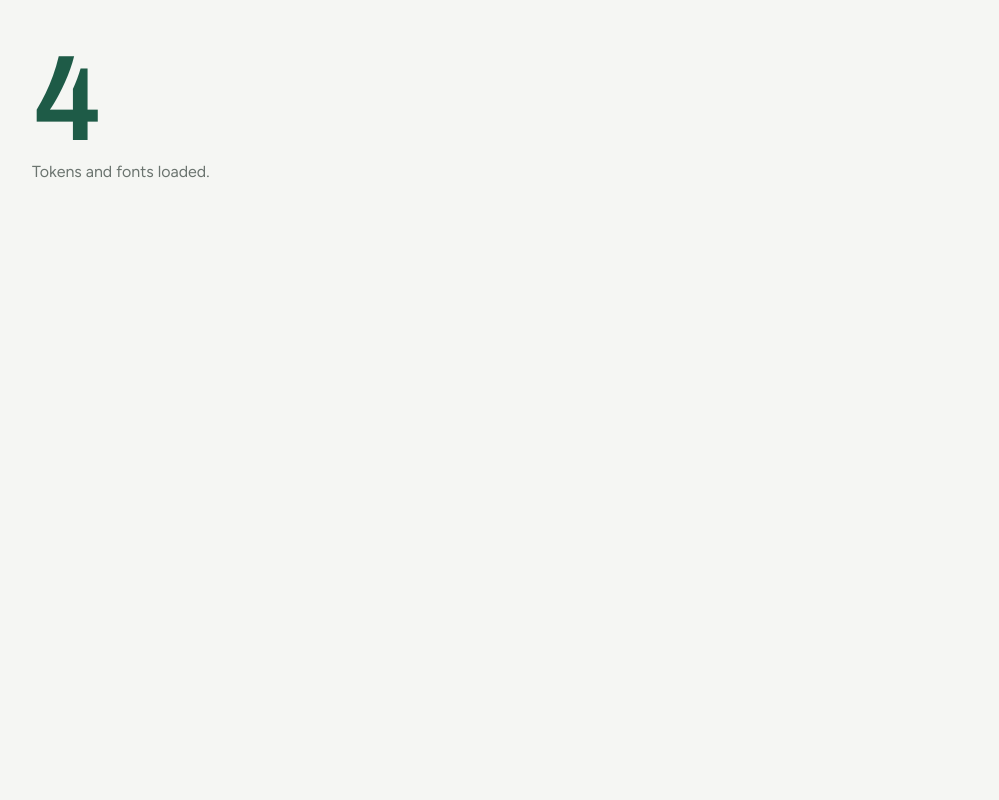
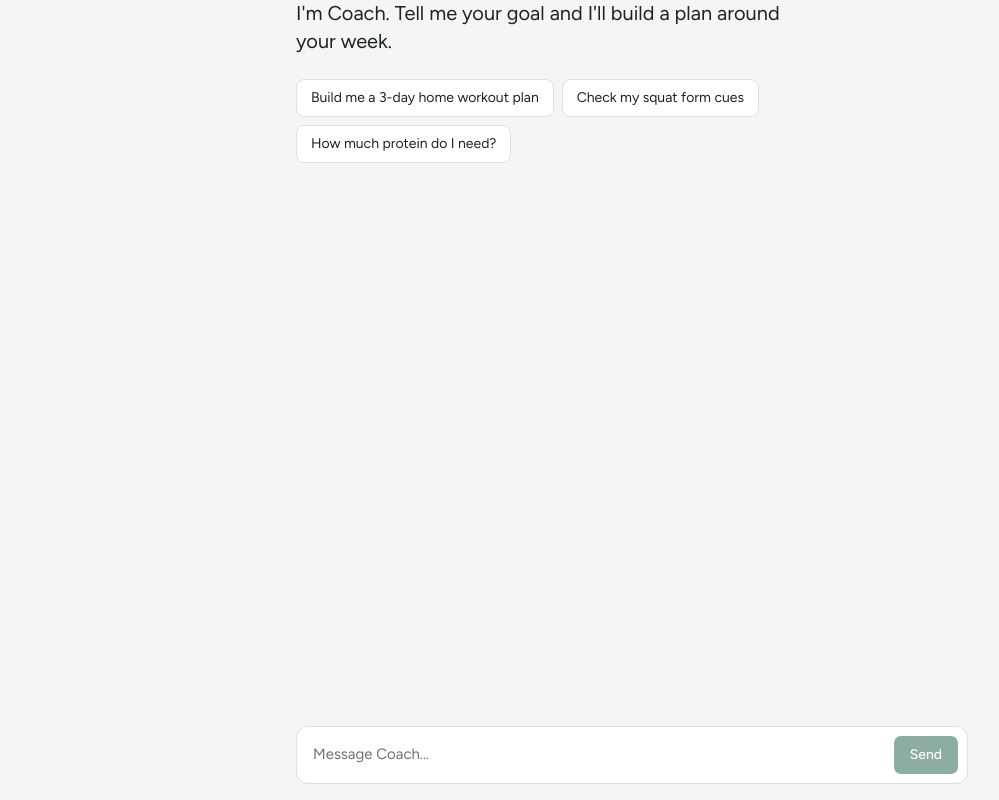
Before and after one commit to PeriklisGkotsis/fitcoach-ai, a Next.js app: page / in a window 1280 px wide. Shown: the whole page, without its empty margins (8-1007 px from the left). Built offline with nearby package versions, Linux system fonts and the light colour scheme.

Commit message:
feat: add chat, message and composer components
Co-Authored-By: Claude Opus 5.5 <noreply@anthropic.com>

```diff
--- a/app/page.tsx
+++ b/app/page.tsx
@@ -1,8 +1,23 @@
-export default function Home() {
+"use client";
+
+import { Chat } from "@/components/chat";
+import { Composer } from "@/components/composer";
+import type { ChatMessage } from "@/lib/storage";
+
+const table = `Here's your week:\n\n| Day | Focus | Exercises | Sets x reps | Rest |\n|---|---|---|---|---|\n| Mon | Push | Push-ups, pike push-ups, dips | 4 x 8-12 | 90s |\n| Wed | Pull | Rows, curls, superman holds | 4 x 10 | 90s |\n| Fri | Legs | Split squats, hip thrusts, calf raises | 4 x 12 | 60s |\n\n- **Progress** when all sets feel easy\n- Sleep 7+ hours`;
+const fixture: ChatMessage[] = [
+  { id: "1", role: "user", text: "I want to build muscle, 3 days a week at home", at: 1 },
+  { id: "2", role: "coach", text: table, at: 2, xp: 30, dailyBonus: true },
+  { id: "3", role: "user", text: "https://example.com/averyveryveryveryveryveryverylongunbrokenstringwithoutanyspacesatall", at: 3 },
+];
+
+export default function Preview() {
   return (
-    <main className="p-10">
-      <p className="font-display text-[7.5rem] leading-none font-semibold text-pine tabular-nums [font-stretch:70%]">4</p>
-      <p className="text-muted-foreground">Tokens and fonts loaded.</p>
+    <main className="mx-auto flex h-dvh max-w-[44rem] flex-col px-4">
+      <div className="min-h-0 flex-1 overflow-y-auto">
+        <Chat messages={[]} pending={false} failed={{ id: "3", text: "x", error: "Coach is unavailable right now. Try again in a moment." }} onRetry={() => {}} onStarter={() => {}} />
+      </div>
+      <div className="pb-4"><Composer onSend={(t) => console.log(t)} disabled={false} /></div>
     </main>
   );
 }
--- /dev/null
+++ b/components/chat.tsx
@@ -0,0 +1,72 @@
+"use client";
+
+import { useEffect, useRef } from "react";
+import { Button } from "@/components/ui/button";
+import { Message } from "@/components/message";
+import type { ChatMessage } from "@/lib/storage";
+
+export type Failed = { id: string; text: string; error: string };
+
+export const STARTERS = [
+  "Build me a 3-day home workout plan",
+  "Check my squat form cues",
+  "How much protein do I need?",
+];
+
+type Props = {
+  messages: ChatMessage[];
+  pending: boolean;
+  failed: Failed | null;
+  onRetry: () => void;
+  onStarter: (text: string) => void;
+};
+
+export function Chat({ messages, pending, failed, onRetry, onStarter }: Props) {
+  const endRef = useRef<HTMLDivElement>(null);
+
+  useEffect(() => {
+    endRef.current?.scrollIntoView({ block: "end" });
+  }, [messages.length, pending, failed]);
+
+  if (messages.length === 0 && !pending) {
+    return (
+      <div className="flex flex-1 flex-col justify-end gap-6 pb-4">
+        <p className="max-w-[40ch] text-xl leading-snug">
+          I&apos;m Coach. Tell me your goal and I&apos;ll build a plan around your week.
+        </p>
+        <div className="flex flex-wrap gap-2">
+          {STARTERS.map((s) => (
+            <Button
+              key={s}
+              variant="outline"
+              className="h-auto rounded-[8px] bg-surface px-3.5 py-2 text-left text-sm font-normal whitespace-normal"
+              onClick={() => onStarter(s)}
+            >
+              {s}
+            </Button>
+          ))}
+        </div>
+      </div>
+    );
+  }
+
+  return (
+    <div role="log" aria-live="polite" aria-label="Conversation with Coach" className="flex flex-col gap-4 py-6">
+      {messages.map((m) => (
+        <div key={m.id} className="flex flex-col gap-2">
+          <Message message={m} />
+          {failed?.id === m.id && !pending ? (
+            <div className="flex items-center justify-end gap-3 text-sm text-muted-foreground" role="alert">
+              <span>{failed.error}</span>
+              <Button size="sm" variant="outline" className="rounded-[8px]" onClick={onRetry}>
+                Retry
+              </Button>
+            </div>
+          ) : null}
+        </div>
+      ))}
+      {pending ? <p className="text-sm text-muted-foreground animate-pulse">Coach is writing…</p> : null}
+      <div ref={endRef} />
+    </div>
+  );
+}
--- /dev/null
+++ b/components/composer.tsx
@@ -0,0 +1,49 @@
+"use client";
+
+import { useState } from "react";
+import { Button } from "@/components/ui/button";
+import { Textarea } from "@/components/ui/textarea";
+import { MAX_MESSAGE_CHARS } from "@/lib/n8n";
+
+export function Composer({ onSend, disabled }: { onSend: (text: string) => void; disabled: boolean }) {
+  const [text, setText] = useState("");
+  const canSend = !disabled && text.trim().length > 0;
+
+  function submit() {
+    if (!canSend) return;
+    onSend(text.trim());
+    setText("");
+  }
+
+  return (
+    <form
+      onSubmit={(e) => {
+        e.preventDefault();
+        submit();
+      }}
+      className="flex items-end gap-2 rounded-[12px] border bg-surface p-2 focus-within:border-pine"
+    >
+      <label htmlFor="composer" className="sr-only">
+        Message Coach
+      </label>
+      <Textarea
+        id="composer"
+        value={text}
+        onChange={(e) => setText(e.target.value)}
+        onKeyDown={(e) => {
+          if (e.key === "Enter" && !e.shiftKey && !e.nativeEvent.isComposing) {
+            e.preventDefault();
+            submit();
+          }
+        }}
+        placeholder="Message Coach…"
+        rows={1}
+        maxLength={MAX_MESSAGE_CHARS}
+        className="field-sizing-content max-h-36 min-h-10 resize-none rounded-[10px] border-0 bg-transparent px-2 py-2 text-[15px] shadow-none focus-visible:ring-0 md:text-[15px]"
+      />
+      <Button type="submit" disabled={!canSend} className="h-10 rounded-[8px] px-4">
+        Send
+      </Button>
+    </form>
+  );
+}
--- /dev/null
+++ b/components/message.tsx
@@ -0,0 +1,50 @@
+import ReactMarkdown from "react-markdown";
+import remarkGfm from "remark-gfm";
+import type { ChatMessage } from "@/lib/storage";
+import { cn } from "@/lib/utils";
+
+export function Message({ message }: { message: ChatMessage }) {
+  if (message.role === "user") {
+    return (
+      <div className="flex justify-end">
+        <p className="max-w-[85%] whitespace-pre-wrap break-words rounded-[14px] rounded-br-[4px] bg-pine px-4 py-2.5 text-[15px] leading-[1.55] text-white">
+          {message.text}
+        </p>
+      </div>
+    );
+  }
+
+  return (
+    <div className="flex flex-col items-start gap-1.5">
+      <div
+        className={cn(
+          "coach-md max-w-full min-w-0 break-words rounded-[14px] rounded-bl-[4px] border bg-surface px-4 py-3 text-[15px] leading-[1.55]",
+          message.kind === "levelup" && "border-pine/40",
+        )}
+      >
+        <ReactMarkdown
+          remarkPlugins={[remarkGfm]}
+          components={{
+            table: ({ children }) => (
+              <div className="-mx-1 overflow-x-auto px-1">
+                <table>{children}</table>
+              </div>
+            ),
+            a: ({ href, children }) => (
+              <a href={href} target="_blank" rel="noreferrer">
+                {children}
+              </a>
+            ),
+          }}
+        >
+          {message.text}
+        </ReactMarkdown>
+      </div>
+      {message.xp ? (
+        <p className="pl-1 text-xs text-muted-foreground tabular-nums">
+          +{message.xp} XP{message.dailyBonus ? ", including your daily check-in" : ""}
+        </p>
+      ) : null}
+    </div>
+  );
+}
```
